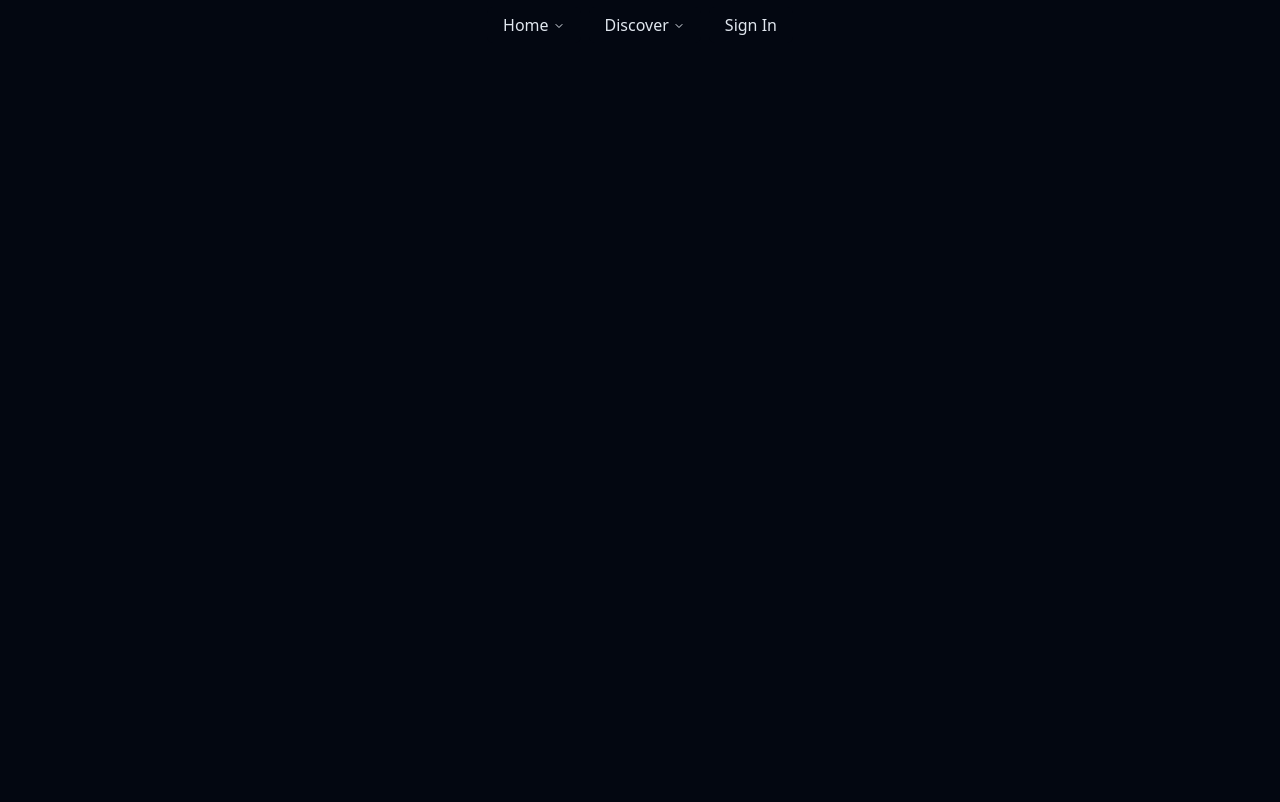
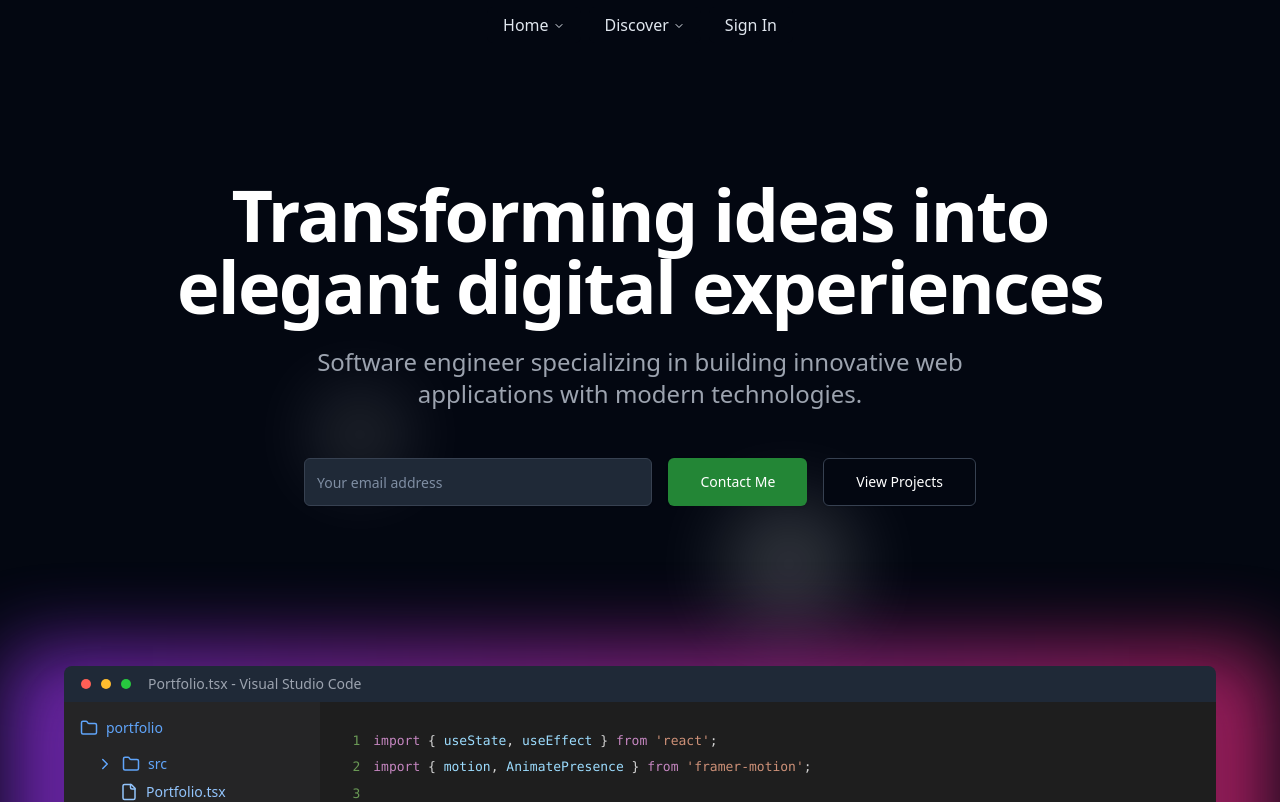
Before and after one commit to jadchahine111/portfolio, a React (Vite) app: page / in a window 1280 px wide. Shown: the top 802 px of the page. Built offline with nearby package versions, Linux system fonts and the light colour scheme.

Commit message:
Create Hero component

```diff
--- a/package.json
+++ b/package.json
@@ -19,6 +19,7 @@
     "react": "^18.3.1",
     "react-dom": "^18.3.1",
     "react-router-dom": "^7.1.1",
+    "react-syntax-highlighter": "^15.6.1",
     "tailwind-merge": "^2.6.0",
     "tailwindcss-animate": "^1.0.7"
   },
--- a/src/components/Hero.jsx
+++ b/src/components/Hero.jsx
@@ -1,10 +1,197 @@
-import React from 'react'
+"use client"
+
+import { useState } from "react"
+import { File, Folder, ChevronRight, Circle } from "lucide-react"
+import { Button } from "@/components/ui/button"
+import { Input } from "@/components/ui/input"
+import { Prism as SyntaxHighlighter } from "react-syntax-highlighter"
+import { vscDarkPlus } from "react-syntax-highlighter/dist/esm/styles/prism"
+
+const codeString = `import { useState, useEffect } from 'react';
+import { motion, AnimatePresence } from 'framer-motion';
+
+export function Portfolio() {
+  const [projects, setProjects] = useState([]);
+  const [isLoading, setIsLoading] = useState(true);
+
+  useEffect(() => {
+    // Fetch portfolio projects
+    async function fetchProjects() {
+      const technologies = ['React', 'Next.js', 'TypeScript', 'Node.js'];
+      const featuredProjects = [
+        {
+          title: 'E-commerce Platform',
+          tech: 'Next.js, TypeScript, Tailwind',
+          description: 'Full-stack e-commerce solution with real-time updates'
+        },
+        {
+          title: 'AI Chat Application',
+          tech: 'React, OpenAI API, WebSocket',
+          description: 'Real-time chat application with AI integration'
+        }
+      ];
+
+      setProjects(featuredProjects);
+      setIsLoading(false);
+    }
+
+    fetchProjects();
+  }, []);
+
+  return (
+    <motion.div
+      initial={{ opacity: 0 }}
+      animate={{ opacity: 1 }}
+      transition={{ duration: 0.5 }}
+    >
+      <h1>Featured Projects</h1>
+      {projects.map((project, index) => (
+        <ProjectCard key={index} {...project} />
+      ))}
+    </motion.div>
+  );
+}`
 
 function Hero() {
+  const [email, setEmail] = useState("")
+
   return (
-    <>
-    </>
-  );
+    <div className="relative min-h-screen  overflow-hidden">
+      {/* Floating elements */}
+      <div className="absolute inset-0 overflow-hidden">
+        <div className="absolute top-1/4 left-1/4 w-20 h-20 bg-white rounded-full blur-2xl opacity-20 animate-float"></div>
+        <div className="absolute top-1/3 right-1/3 w-32 h-32 bg-white rounded-full blur-2xl opacity-20 animate-float-delayed"></div>
+        <div className="absolute bottom-1/4 right-1/4 w-24 h-24 bg-white rounded-full blur-2xl opacity-20 animate-float"></div>
+      </div>
+
+      {/* Hero content */}
+      <div className="relative container mx-auto px-6 pt-32 pb-16 mb-40 text-center">
+        <h1 className="text-4xl md:text-6xl lg:text-7xl font-bold text-white mb-6 tracking-tight">
+          Transforming ideas into
+          <br />
+          elegant digital experiences
+        </h1>
+        <p className="text-xl md:text-2xl text-gray-400 mb-12 max-w-3xl mx-auto">
+          Software engineer specializing in building innovative web
+          applications with modern technologies.
+        </p>
+
+        {/* Call to action */}
+        <div className="flex flex-col sm:flex-row gap-4 justify-center max-w-2xl mx-auto mb-16">
+          <Input
+            type="email"
+            placeholder="Your email address"
+            className="bg-gray-800 border-gray-700 text-white h-12 min-w-0 flex-1"
+            value={email}
+            onChange={e => setEmail(e.target.value)}
+          />
+          <Button className="bg-[#238636] hover:bg-[#2ea043] text-white h-12 px-8">
+            Contact Me
+          </Button>
+          <Button
+            variant="outline"
+            className="border-gray-700 text-white h-12 px-8 hover:bg-gray-800"
+          >
+            View Projects
+          </Button>
+        </div>
+      </div>
+
+      {/* VS Code mockup */}
+      <div className="container mx-auto px-6 -mt-32 pb-32 relative z-10">
+        <div className="relative">
+          {/* Glow effect */}
+          <div className="absolute -inset-4 bg-gradient-to-r from-purple-600 to-pink-600 rounded-xl opacity-75 blur-2xl"></div>
+
+          {/* VS Code window */}
+          <div className="relative max-w-6xl mx-auto rounded-lg overflow-hidden shadow-2xl">
+            {/* Mac-style window header */}
+            <div className="bg-gray-800 px-4 py-2 flex items-center">
+              <div className="flex space-x-2">
+                <Circle size={12} fill="#FF5F56" stroke="none" />
+                <Circle size={12} fill="#FFBD2E" stroke="none" />
+                <Circle size={12} fill="#27C93F" stroke="none" />
+              </div>
+              <div className="ml-4 text-sm text-gray-400">
+                Portfolio.tsx - Visual Studio Code
+              </div>
+            </div>
+
+            {/* VS Code-style content */}
+            <div className="flex bg-[#1E1E1E] text-white">
+              {/* Sidebar */}
+              <div className="w-64 bg-[#252526] p-4 hidden md:block">
+                <div className="flex items-center mb-4 text-blue-400">
+                  <Folder size={18} className="mr-2" />
+                  <span className="text-sm font-medium">portfolio</span>
+                </div>
+                <div className="ml-4">
+                  <div className="flex items-center mb-2 text-blue-400">
+                    <ChevronRight size={18} className="mr-2" />
+                    <Folder size={18} className="mr-2" />
+                    <span className="text-sm font-medium">src</span>
+                  </div>
+                  <div className="ml-6 flex items-center text-blue-300">
+                    <File size={18} className="mr-2" />
+                    <span className="text-sm">Portfolio.tsx</span>
+                  </div>
+                </div>
+              </div>
+
+              {/* Code editor */}
+              <div className="flex-1 p-6 font-mono text-sm overflow-auto max-h-[600px]">
+                <SyntaxHighlighter
+                  language="typescript"
+                  style={vscDarkPlus}
+                  showLineNumbers={true}
+                  wrapLines={true}
+                  customStyle={{
+                    margin: 0,
+                    padding: 0,
+                    background: "transparent",
+                    fontSize: "1.1rem",
+                    lineHeight: "1.5"
+                  }}
+                >
+                  {codeString}
+                </SyntaxHighlighter>
+              </div>
+            </div>
+          </div>
+        </div>
+      </div>
+
+      <style jsx global>{`
+        @keyframes float {
+          0%,
+          100% {
+            transform: translateY(0);
+          }
+          50% {
+            transform: translateY(-20px);
+          }
+        }
+
+        @keyframes float-delayed {
+          0%,
+          100% {
+            transform: translateY(0);
+          }
+          50% {
+            transform: translateY(-15px);
+          }
+        }
+
+        .animate-float {
+          animation: float 6s ease-in-out infinite;
+        }
+
+        .animate-float-delayed {
+          animation: float-delayed 8s ease-in-out infinite;
+        }
+      `}</style>
+    </div>
+  )
 }
 
 export default Hero
--- /dev/null
+++ b/src/components/ui/input.jsx
@@ -0,0 +1,19 @@
+import * as React from "react"
+
+import { cn } from "@/lib/utils"
+
+const Input = React.forwardRef(({ className, type, ...props }, ref) => {
+  return (
+    (<input
+      type={type}
+      className={cn(
+        "flex h-9 w-full rounded-md border border-input bg-transparent px-3 py-1 text-base shadow-sm transition-colors file:border-0 file:bg-transparent file:text-sm file:font-medium file:text-foreground placeholder:text-muted-foreground focus-visible:outline-none focus-visible:ring-1 focus-visible:ring-ring disabled:cursor-not-allowed disabled:opacity-50 md:text-sm",
+        className
+      )}
+      ref={ref}
+      {...props} />)
+  );
+})
+Input.displayName = "Input"
+
+export { Input }
```
Also changed, not shown: 1 other file (tests, documents, lock files or other folders).
